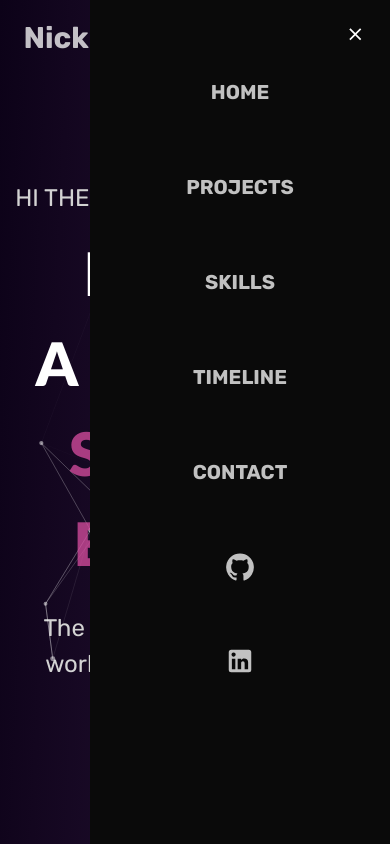
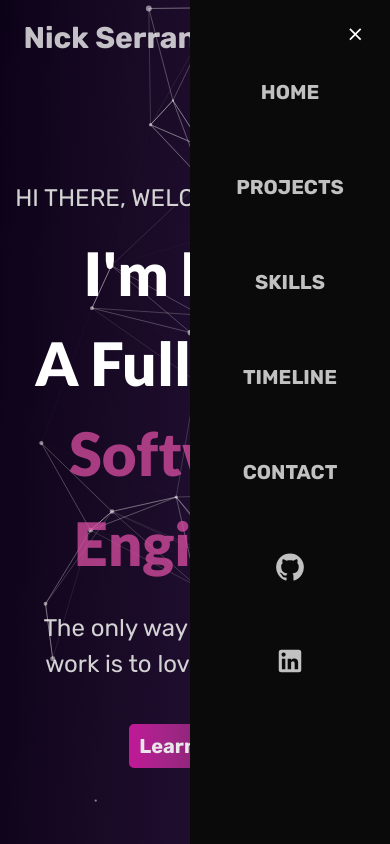
Before and after one commit to nickroxcks/Portfolio2023, a React (Create React App) app: page / in a window 390 px wide. Both pictures are taken after a click on the button 348 px from the left and 38 px from the top of the page. Shown: the top 844 px of the page. Built offline with nearby package versions, Linux system fonts and the light colour scheme.

Commit message:
Added mobile nav functionality, set colors to shades of purple

```diff
--- a/src/components/portfolio/Contact/Contact.jsx
+++ b/src/components/portfolio/Contact/Contact.jsx
@@ -52,7 +52,7 @@ const Contact = () => {
     if (reason === "clickaway") {
       return;
     }
-    setToastState({ openFailed: false, openSuccess: false})
+    setToastState({ openFailed: false, openSuccess: false });
   };
 
   const handleFormSubmit = (e) => {
@@ -68,11 +68,11 @@ const Contact = () => {
       .then(
         (result) => {
           console.log(result.text);
-          setToastState({open: true, openFailed: false, openSuccess: true})
+          setToastState({ open: true, openFailed: false, openSuccess: true });
         },
         (error) => {
           console.log(error.text);
-          setToastState({open: true, openFailed: true, openSuccess: false})
+          setToastState({ open: true, openFailed: true, openSuccess: false });
         }
       );
   };
@@ -85,7 +85,11 @@ const Contact = () => {
         p="2rem"
         m="2rem auto"
         borderRadius="1.5rem"
-        backgroundColor={"#0f1624"}
+        //backgroundColor={"#0f1624"}
+        sx={{
+          background:
+            "linear-gradient(to left top, #0c0218, #13061f, #190a26, #1e0d2d, #250e33, #2f113f, #3a144b, #461757, #581f6e, #6a2785, #7d309e, #9039b7)",
+        }}
         position={"relative"}
         boxShadow="0px 0px 8px rgb(255,255,255)"
       >
@@ -164,9 +168,7 @@ const Contact = () => {
                   onChange={handleChange}
                   value={values.message}
                   name="message"
-                  error={
-                    Boolean(touched.message) && Boolean(errors.message)
-                  }
+                  error={Boolean(touched.message) && Boolean(errors.message)}
                   rows={4}
                   multiline
                   sx={{ gridColumn: "span 4" }}
@@ -183,7 +185,9 @@ const Contact = () => {
                     m: "2rem 0",
                     p: "1rem",
                     //background: 'linear-gradient(to right, #d41aa4, #c9209e, #be2498, #b32892, #a92a8c, #a12887, #992782, #91257d, #891f78, #811973, #7a136e, #720c69)',
-                    backgroundColor: palette.primary.pink,
+                    //backgroundColor: palette.primary.pink,
+                    background: 'linear-gradient(to right, #d41aa4, #c9209e, #be2498, #b32892, #a92a8c, #a12887, #992782, #91257d, #891f78, #811973, #7a136e, #720c69)',
+
                     color: palette.background.alt,
                     "&:hover": { color: palette.primary.pink },
                   }}
@@ -217,11 +221,7 @@ const Contact = () => {
           onClose={handleClose}
           anchorOrigin={{ vertical: "top", horizontal: "center" }}
         >
-            <Alert
-              onClose={handleClose}
-              severity="error"
-              sx={{ width: "100%" }}
-            >
+          <Alert onClose={handleClose} severity="error" sx={{ width: "100%" }}>
             Email failed to send!
           </Alert>
         </Snackbar>
--- a/src/components/portfolio/Hero/Hero.jsx
+++ b/src/components/portfolio/Hero/Hero.jsx
@@ -35,8 +35,8 @@ const Desc = styled.p`
   }
 `;
 
-const Button = styled.button`
-  background: linear-gradient(
+/*
+background: linear-gradient(
     to right,
     #d41aa4,
     #c9209e,
@@ -51,6 +51,10 @@ const Button = styled.button`
     #7a136e,
     #720c69
   );
+
+*/
+const Button = styled.button`
+background: linear-gradient(to right, #d41aa4, #c9209e, #be2498, #b32892, #a92a8c, #a12887, #992782, #91257d, #891f78, #811973, #7a136e, #720c69);
   color: white;
   padding: 10px;
   border: none;
@@ -62,6 +66,16 @@ const Button = styled.button`
   position: relative;
   opacity: 0.9;
   margin-top: 20px;
+
+  &:hover {
+    animation: slidebg 5s linear infinite;
+  }
+
+  @keyframes slidebg {
+    to {
+      background-position:20vw;
+    }
+  }
 `;
 
 const Hero = () => {
@@ -79,9 +93,9 @@ const Hero = () => {
           textAlign: "center",
           height: "90vh",
           display: "flex",
-          "flexDirection": "column",
-          "justifyContent": "center",
-          "alignItems": "center",
+          flexDirection: "column",
+          justifyContent: "center",
+          alignItems: "center",
         }}
       >
         <TopDesc>HI THERE, WELCOME TO MY SITE</TopDesc>
@@ -93,7 +107,7 @@ const Hero = () => {
               color: "#da4ea2",
               margin: 0,
               opacity: 0.75,
-              "backgroundClip": "text",
+              backgroundClip: "text",
             }}
           >
             {" "}
--- a/src/components/portfolio/NavbarPortfolio.jsx
+++ b/src/components/portfolio/NavbarPortfolio.jsx
@@ -161,8 +161,8 @@ const NavbarPortfolio = (props) => {
           bottom="0"
           height="100%"
           zIndex="10"
-          maxWidth="500px"
-          minWidth="300px"
+          maxWidth="300px"
+          minWidth="200px"
           backgroundColor={background}
         >
           {/* CLOSE ICON */}
@@ -187,8 +187,9 @@ const NavbarPortfolio = (props) => {
                 fontSize: "20px",
                 color: "rgba(255, 255, 255, 0.75)",
                 fontWeight: "bold",
-                href: '#home'
               }}
+              href='#home'
+              onClick={() => setIsMobileMenuToggled(!isMobileMenuToggled)}
             >
               HOME
             </Button>
@@ -197,8 +198,10 @@ const NavbarPortfolio = (props) => {
                 fontSize: "20px",
                 color: "rgba(255, 255, 255, 0.75)",
                 fontWeight: "bold",
-                href: '#projects'
+
               }}
+              href='#projects'
+              onClick={() => setIsMobileMenuToggled(!isMobileMenuToggled)}
             >
               PROJECTS
             </Button>
@@ -207,8 +210,9 @@ const NavbarPortfolio = (props) => {
                 fontSize: "20px",
                 color: "rgba(255, 255, 255, 0.75)",
                 fontWeight: "bold",
-                href: '#skills'
               }}
+              href='#skills'
+              onClick={() => setIsMobileMenuToggled(!isMobileMenuToggled)}
             >
               SKILLS
             </Button>
@@ -217,8 +221,9 @@ const NavbarPortfolio = (props) => {
                 fontSize: "20px",
                 color: "rgba(255, 255, 255, 0.75)",
                 fontWeight: "bold",
-                href: '#timeline'
               }}
+              href='#timeline'
+              onClick={() => setIsMobileMenuToggled(!isMobileMenuToggled)}
             >
               TIMELINE
             </Button>
@@ -227,8 +232,9 @@ const NavbarPortfolio = (props) => {
                 fontSize: "20px",
                 color: "rgba(255, 255, 255, 0.75)",
                 fontWeight: "bold",
-                href: '#contact'
               }}
+              href='#contact'
+              onClick={() => setIsMobileMenuToggled(!isMobileMenuToggled)}
             >
               CONTACT
             </Button>
--- a/src/components/portfolio/Portfolio.jsx
+++ b/src/components/portfolio/Portfolio.jsx
@@ -64,7 +64,7 @@ const Portfolio = () => {
           loaded={particlesLoaded}
           style={{position: 'absolute'}}
         ></Particles>
-        <NavbarPortfolio />
+        <NavbarPortfolio/>
 
         <Hero/>
 
--- a/src/components/portfolio/SectionTitle.jsx
+++ b/src/components/portfolio/SectionTitle.jsx
@@ -15,6 +15,7 @@ const SectionTitle = (props) => {
   const dark = theme.palette.neutral.dark;
     return(
         <Box mt={2}>
+          {/*
         <Typography
           variant="h4"
           color= "rgba(255, 255, 255, 0.75)"
@@ -24,6 +25,10 @@ const SectionTitle = (props) => {
         >
           {props.title}
         </Typography>
+    */}
+    <Typography fontWeight="500" variant="h3" fontSize={'35px'} >
+          {props.title}
+        </Typography>
         <Divider />
       </Box>
     )
```
Lines whose indentation alone changed are shown as unchanged.
